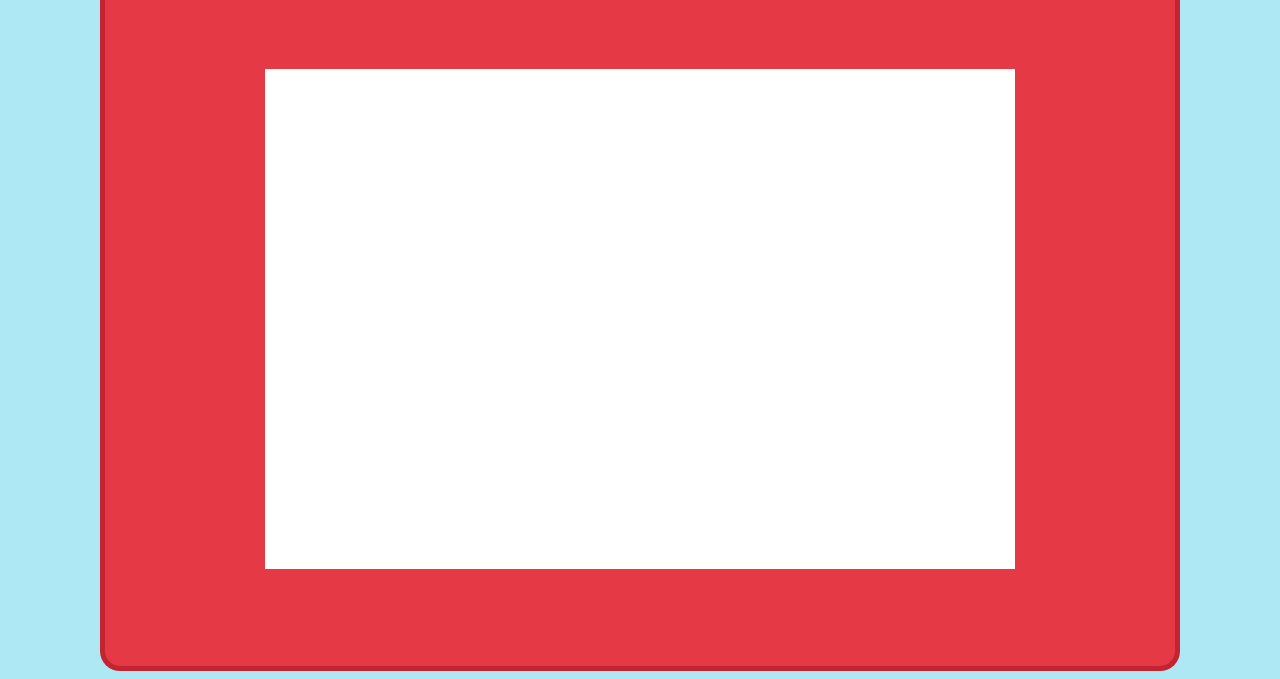
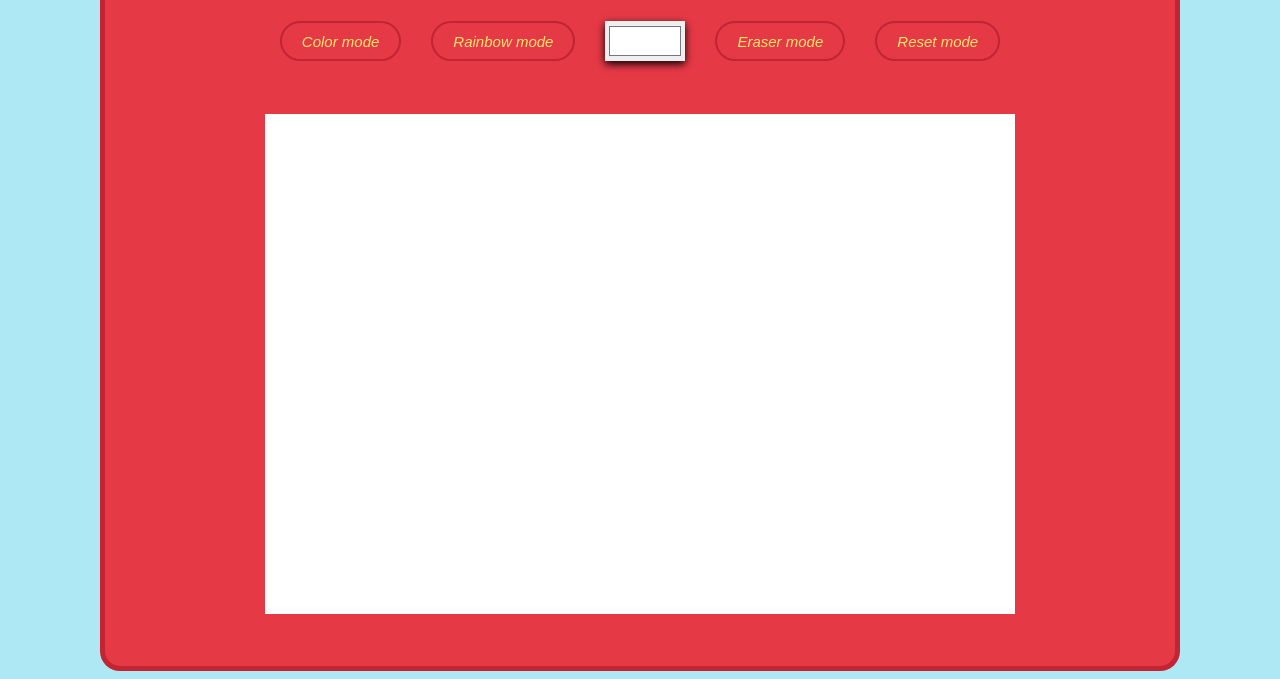
Before and after one commit to VinnyBui/Etch-A-Sketch, a plain HTML site: page index.html in a window 1280 px wide. Shown: the part 231-910 px from the top of the page. Drawn offline with Linux system fonts and the light colour scheme.

Commit message:
Added buttons for users

```diff
--- a/index.html
+++ b/index.html
@@ -12,7 +12,14 @@
     <h1 class="heading">Etch A Sketch</h1>
   </header>
   <div class="main-container">
-    <div class="grid-container">
+    <div class="settings">
+      <button id="colorBtn"> Color mode</button>
+      <button id="rainbowBtn"> Rainbow mode</button>
+      <input id="color-input" type="color" value="#FFFFFF">
+      <button id="eraserBtn"> Eraser mode</button>
+      <button id="resetBtn"> Reset mode</button>
+    </div>
+    <div id="gridContainer" class="grid-container">
   </div>
 
   </div>
--- a/script.js
+++ b/script.js
@@ -1,7 +1,7 @@
 const DefaultSize = 16
 
 const body = document.querySelector("body")
-const grid = document.querySelector(".grid-container")
+const grid = document.getElementById("gridContainer")
 
 function setupGrid(size){
   grid.style.gridTemplateColumns = (`repeat(${size}, 1fr`)
--- a/style.css
+++ b/style.css
@@ -32,6 +32,8 @@ body {
   height: 94px;
   font-style: italic;
 }
+
+/*MAIN*/
 .main-container {
   background-color: var(--red);
   width: 1080px;
@@ -42,6 +44,50 @@ body {
   border-top: none;
   display: flex;
   align-items: center;
+  flex-direction: column;
+}
+
+.settings {
+  display: flex;
+  margin-top: 50px;
+  width: 750px;
+  justify-content: center;
+  gap: 30px;
+}
+
+button,
+input {
+  cursor: pointer;
+  outline: none;
+}
+
+button:hover,
+input[type='color']:hover {
+  transform: scale(1.05);
+}
+
+button:focus {
+  background-color: var(--drkred);
+}
+
+input{
+  -webkit-appearance: none;
+  width: 80px;
+  height: 40px;
+  border: none;
+  border-radius: 0;
+  box-shadow: rgba(0, 0, 0, 1) 0px 3px 8px;
+}
+
+button {
+  padding: 10px 20px;
+  height: 40px;
+  border-radius: 100px;
+  color: var(--yellow);
+  font-style: italic;
+  background-color: var(--red);
+  border: 2px solid var(--drkred);
+  font-size: 15px;
 }
 
 .grid-container {
@@ -49,7 +95,6 @@ body {
   width: 750px;
   height: 500px;
   margin: auto;
-
 }
 
 @media only screen and (max-width: 1080px) {
```
